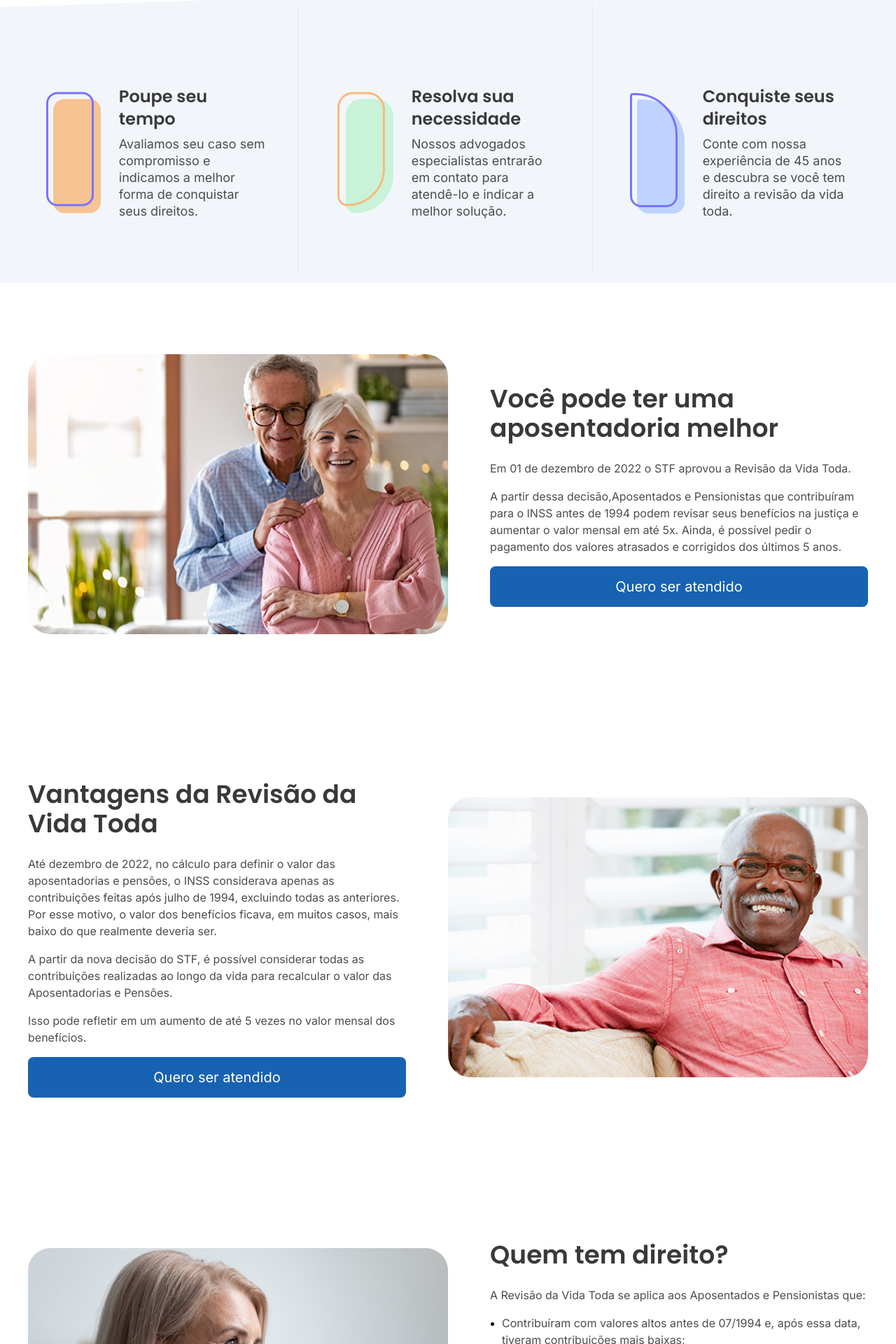
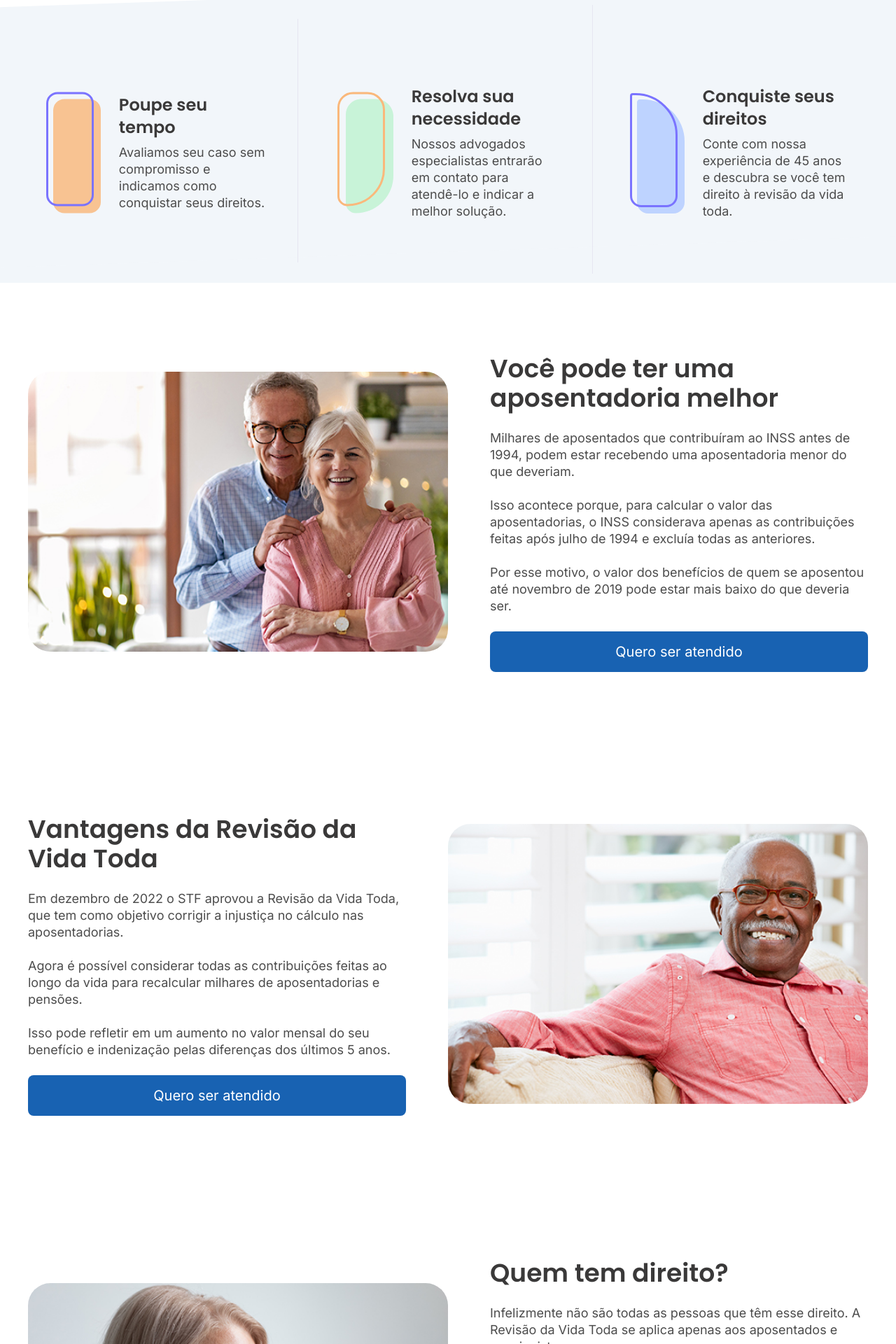
Before and after one commit to iliampav/glomb-website, a Next.js app: page /vidatoda in a window 1280 px wide. Shown: the part 760-2680 px from the top of the page at 70% size. Built offline with nearby package versions, Linux system fonts and the light colour scheme.

Commit message:
changes on text

```diff
--- a/src/components/insideTopics/styles.module.scss
+++ b/src/components/insideTopics/styles.module.scss
@@ -18,8 +18,8 @@
         }
 
         p {
-            font: $main-text-16;
-            margin-bottom: 16px;
+            font: $main-text-18;
+            margin-bottom: 24px;
         }
 
         li {
--- a/src/components/staticBanner/styles.module.scss
+++ b/src/components/staticBanner/styles.module.scss
@@ -101,6 +101,14 @@
 }
 
 @media (max-width: 768px) {
+
+    .bannerContainer {
+        padding: 70px 10px 10px;
+
+        .textBox {
+            max-width: 50%;
+        }
+    }
     .staticbannerSection {
         align-items: flex-end;
         padding: 0px;
--- a/src/pages/vidatoda.tsx
+++ b/src/pages/vidatoda.tsx
@@ -23,7 +23,7 @@ return (
     {/* imagem desktop deve ser com width: 375px por heigh: 720px  e a mobile deve ser width: 596px por heigh: 652px*/}
     <StaticBanner
       title="O VALOR DA SUA APOSENTADORIA PODE DOBRAR"
-      subTitle={<>A Revisão da Vida Toda permite <strong>aumentar o valor</strong> de milhares de aposentadorias e pensões e, ainda cobrar uma <strong>indenização</strong> pelas diferenças dos últimos 5 anos.</>}
+      subTitle={<>Com a Revisão da Vida Toda você pode aumentar o valor de sua aposentadoria ou pensão e receber uma indenização pelas diferenças dos últimos 5 anos. Clique no botão abaixo para descobrir se você tem direito.</>}
       buttonText="Quero ser atendido"
       buttonLink="/"
       advantages={["Sem compromisso", "100% on-line", "Atendimento especializado"]}
@@ -35,11 +35,11 @@ return (
 
     <FormsTopics
       firstTitle="Poupe seu tempo"
-      firstSubTitle="Avaliamos seu caso sem compromisso e indicamos a melhor forma de conquistar seus direitos."
+      firstSubTitle="Avaliamos seu caso sem compromisso e indicamos como conquistar seus direitos."
       secondTitle="Resolva sua necessidade"
       secondSubTitle="Nossos advogados especialistas entrarão em contato para atendê-lo e indicar a melhor solução."
       thirdTitle="Conquiste seus direitos"
-      thirdSubTitle="Conte com nossa experiência de 45 anos e descubra se você tem direito a revisão da vida toda."
+      thirdSubTitle="Conte com nossa experiência de 45 anos e descubra se você tem direito à revisão da vida toda."
     />
 
     {/* imagem deve ser com width: 560px por heigh: 315px */}
@@ -48,12 +48,13 @@ return (
       text={
         <>
           <p>
-            Em 01 de dezembro de 2022 o STF aprovou a Revisão da Vida Toda.<br/>
+            Milhares de aposentados que contribuíram ao INSS antes de 1994, podem estar recebendo uma aposentadoria menor do que deveriam.<br/>
           </p>
           <p>
-            A partir dessa decisão,Aposentados e Pensionistas que contribuíram para o INSS antes de 1994 podem revisar seus benefícios na
-            justiça e aumentar o valor mensal em até 5x. Ainda, é possível pedir o pagamento dos valores
-            atrasados e corrigidos dos últimos 5 anos.
+            Isso acontece porque, para calcular o valor das aposentadorias, o INSS considerava apenas as contribuições feitas após julho de 1994 e excluía todas as anteriores.<br />
+          </p>
+          <p>
+            Por esse motivo, o valor dos benefícios de quem se aposentou até novembro de 2019 pode estar mais baixo do que deveria ser.
           </p>
         </>}
       buttonText={'Quero ser atendido'}
@@ -68,13 +69,13 @@ return (
       text={
         <>
           <p>
-            Até dezembro de 2022, no cálculo para definir o valor das aposentadorias e pensões, o INSS considerava apenas as contribuições feitas após julho de 1994, excluindo todas as anteriores. Por esse motivo, o valor dos benefícios ficava, em muitos casos, mais baixo do que realmente deveria ser.
+            Em dezembro de 2022 o STF aprovou a Revisão da Vida Toda, que tem como objetivo corrigir a injustiça no cálculo nas aposentadorias.
           </p>
           <p>
-            A partir da nova decisão do STF, é possível considerar todas as contribuições realizadas ao longo da vida para recalcular o valor das Aposentadorias e Pensões.
+            Agora é possível considerar todas as contribuições feitas ao longo da vida para recalcular milhares de aposentadorias e pensões.
           </p>
           <p>
-            Isso pode refletir em um aumento de até 5 vezes no valor mensal dos benefícios.
+            Isso pode refletir em um aumento no valor mensal do seu benefício e indenização pelas diferenças dos últimos 5 anos.
           </p>
         </>
       }
@@ -88,14 +89,14 @@ return (
     {/* imagem deve ser com width: 560px por heigh: 315px */}
     <InsideTopics
       title={'Quem tem direito?'}
-      text={<p>A Revisão da Vida Toda se aplica aos Aposentados e Pensionistas que:</p>}
+      text={<p>Infelizmente não são todas as pessoas que têm esse direito. A Revisão da Vida Toda se aplica apenas aos aposentados e pensionistas que:</p>}
       listText={[
-        'Contribuíram com valores altos antes de 07/1994 e, após essa data, tiveram contribuições mais baixas;',
-        'Tiveram muitas contribuições antes de 07/1994 e, após essa data, tiveram poucas contribuições.'
+        'Contribuíram ao INSS antes de 1994 e',
+        'Recebem o benefício há menos de 10 anos.'
       ]}
       buttonText={'Quero ser atendido'}
       buttonLink={'/'}
-      grayBoxText={<>A Revisão da Vida Toda se aplica apenas aos aposentados ou pensionistas que estejam recebendo o benefício há <br /><strong>menos de 10 anos.</strong></>}
+      grayBoxText={<>Se você se encaixa nesses requisitos, clique em <strong>quero ser <br/> atendido</strong> e descubra se a revisão da vida toda pode <strong>aumentar o valor</strong> da sua aposentadoria ou pensão.</>}
       image={'/assets/images/aposentadoria/quemTemDireito.jpg'}
       imageDescription={'Aposentada sorrindo pensando na revisão da apolice'}
     />
```
Also changed, not shown: public/assets/images/aposentadoria/mulherPadaria.png (added).
